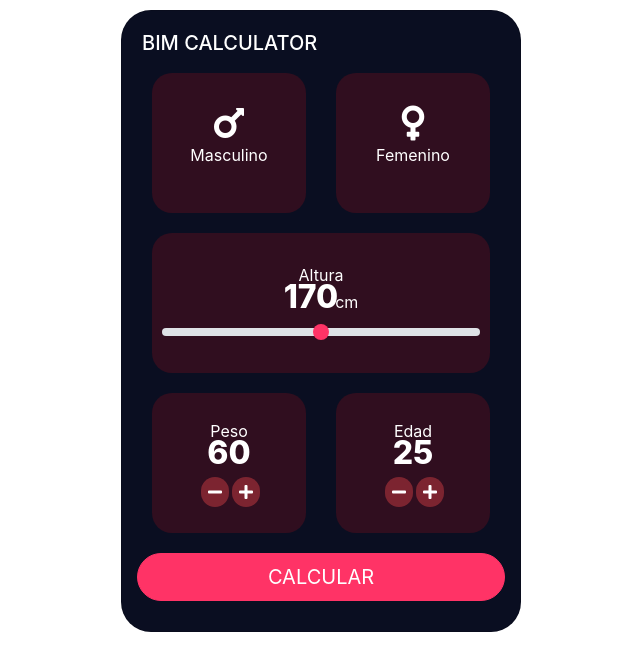
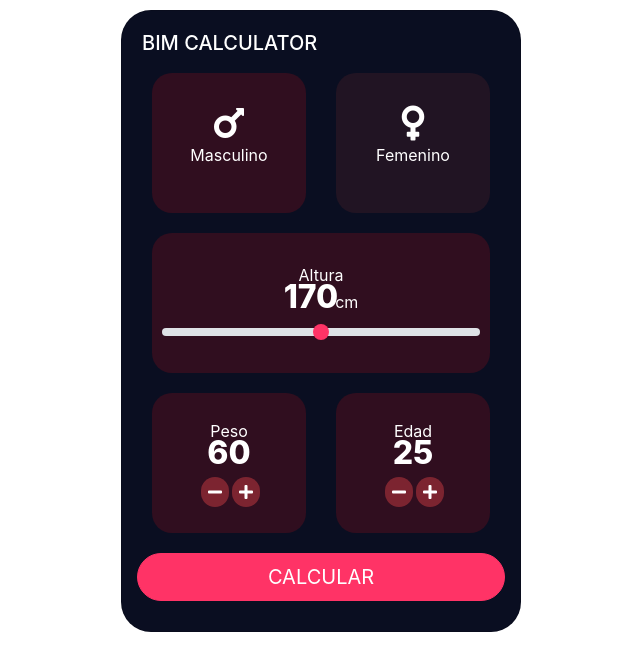
Before and after one commit to truizdiaz/BMICalculator, an Angular app: page / in a window 1280 px wide. Shown: the top 670 px of the page, without its empty margins (319-959 px from the left). Built offline with nearby package versions, Linux system fonts and the light colour scheme.

Commit message:
Aplicamos estilos y calculo del BMI

```diff
--- a/src/app/inicio/inicio.component.css
+++ b/src/app/inicio/inicio.component.css
@@ -68,3 +68,7 @@ input[type=range]::-webkit-slider-thumb {
     border-color: #FF3366;
     border-radius: 25px;
 }
+
+.sexoDesactivo {
+    background-color: #7d2f2f33;
+}
--- a/src/app/inicio/inicio.component.html
+++ b/src/app/inicio/inicio.component.html
@@ -4,16 +4,16 @@
             <h5>BIM CALCULATOR</h5>
             <div class="row alturaCaja">
                 <div class="col-6">
-                    <div class="fondo-item">
-                        <div class="contenedor">
+                    <div class="fondo-item" [ngClass]="{ 'sexoDesactivo': sexo === 'Femenino' }">
+                        <div class="contenedor" style="cursor: pointer;" (click)="masculino()">
                             <i class="fas fa-mars sexo"></i>
                             <p>Masculino</p>
                         </div>
                     </div>
                 </div>
                 <div class="col-6">
-                    <div class="fondo-item">
-                        <div class="contenedor">
+                    <div class="fondo-item" [ngClass]="{ 'sexoDesactivo': sexo === 'Masculino' }">
+                        <div class="contenedor" style="cursor: pointer;" (click)="femenino()">
                             <i class="fas fa-venus sexo"></i>
                             <p>Femenino</p>
                         </div>
@@ -61,7 +61,7 @@
                 </div>
             </div>
             <div class="row">
-                <button class="btn btn-primary btn-block btn-lg btn-color">CALCULAR</button>
+                <button (click)="calcular()" class="btn btn-primary btn-block btn-lg btn-color">CALCULAR</button>
             </div>
         </div>
     </div>
--- a/src/app/inicio/inicio.component.ts
+++ b/src/app/inicio/inicio.component.ts
@@ -21,4 +21,18 @@ export class InicioComponent implements OnInit {
     this.altura = event.target.value;
   }
 
+  masculino(): void {
+    this.sexo = 'Masculino';
+  }
+
+  femenino(): void {
+    this.sexo = 'Femenino';
+  }
+
+  calcular(): void {
+    const BMI = this.peso / Math.pow(this.altura / 100, 2);
+    console.log(BMI.toFixed(1));
+  }
+
+
 }
```
